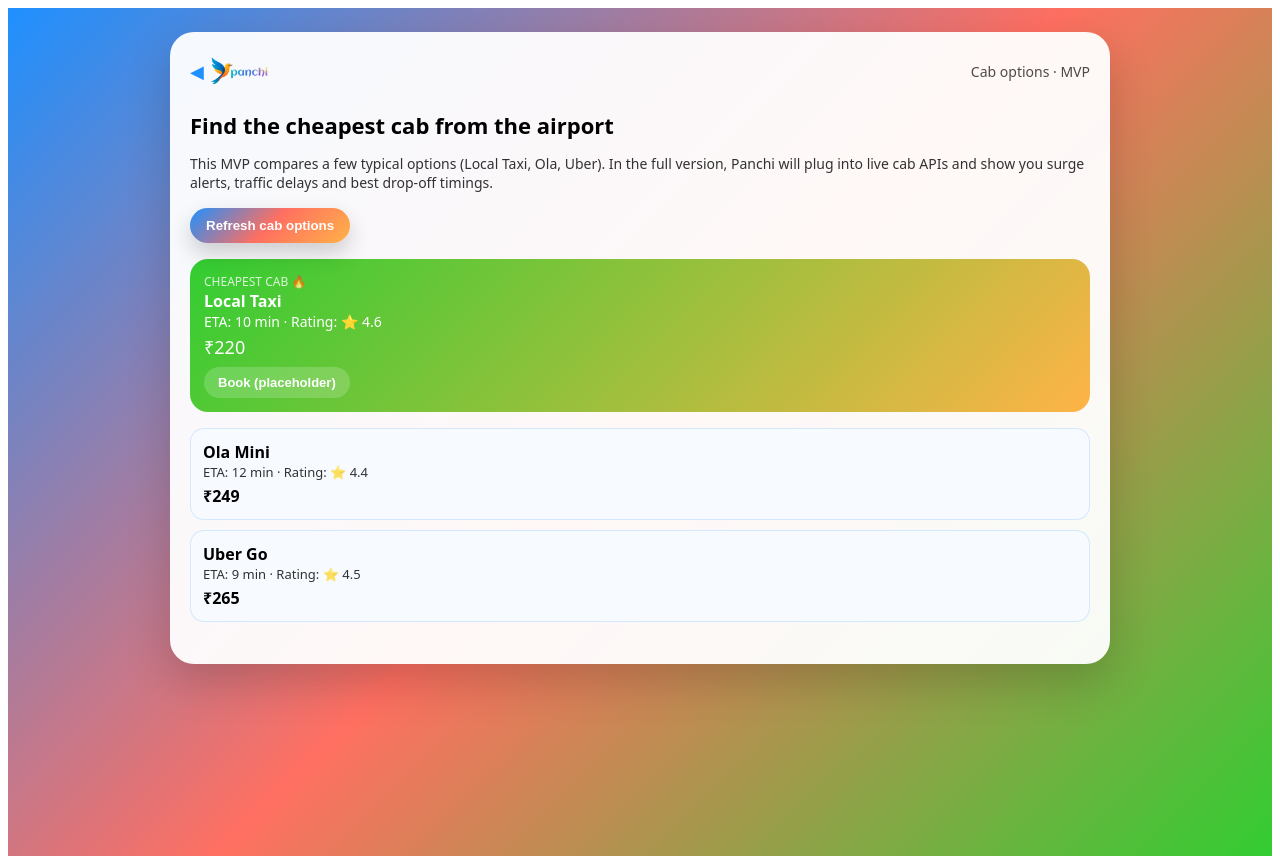
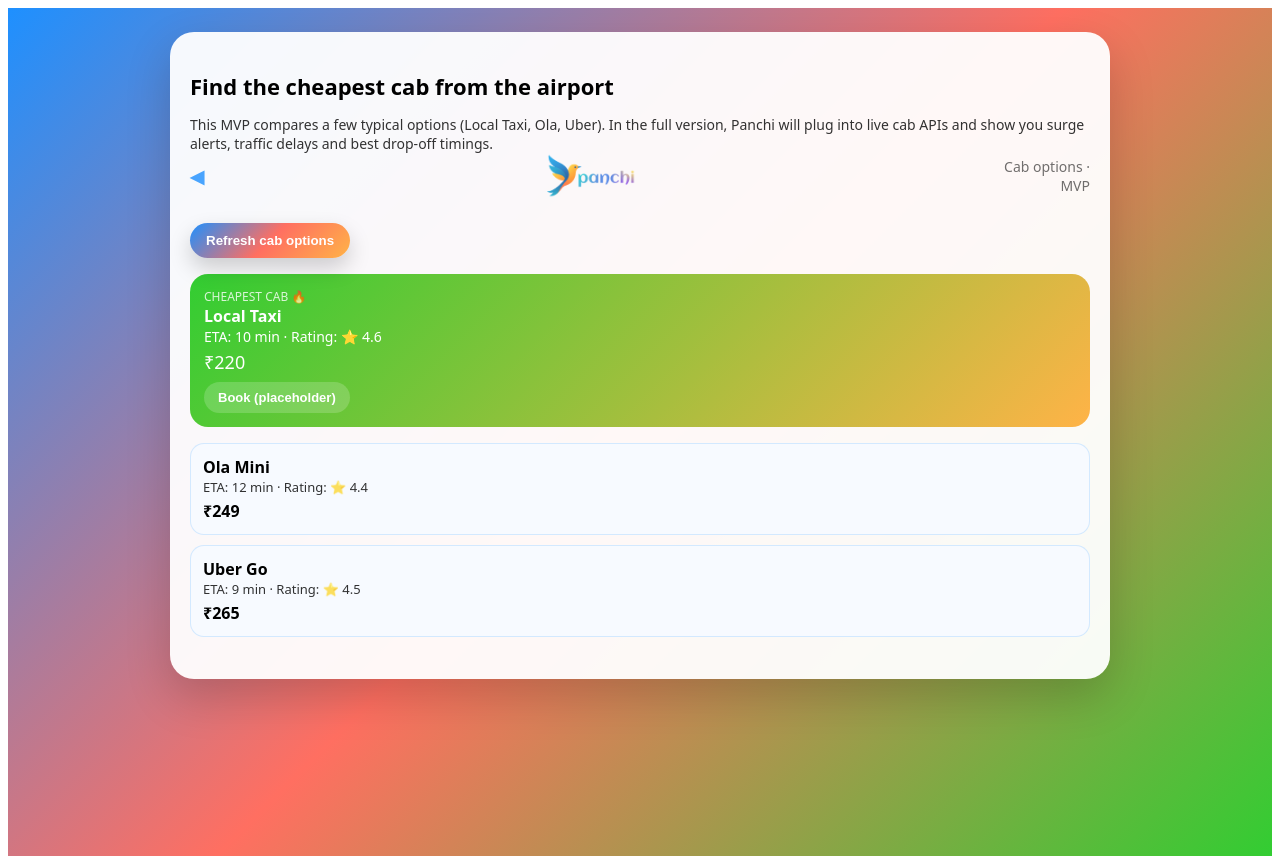
Before and after one commit to anil2941985/panchi-app, a Next.js app: page /cabs in a window 1280 px wide. Built offline with nearby package versions, Linux system fonts and the light colour scheme.

Commit message:
Update cabs.js

```diff
--- a/pages/cabs.js
+++ b/pages/cabs.js
@@ -48,6 +48,14 @@
         }}
       >
         {/* Header with logo + back */}
+
+        <h1 style={{ fontSize: 22, marginBottom: 8 }}>
+          Find the cheapest cab from the airport
+        </h1>
+        <p style={{ fontSize: 14, opacity: 0.8, marginBottom: 16 }}>
+          This MVP compares a few typical options (Local Taxi, Ola, Uber). In
+          the full version, Panchi will plug into live cab APIs and show you
+          surge alerts, traffic delays and best drop-off timings.
 <header
   style={{
     display: "flex",
@@ -56,32 +64,38 @@
     marginBottom: 24,
   }}
 >
+  {/* Back Button */}
   <a
     href="/"
     style={{
-              display: "flex",
-              alignItems: "center",
-              gap: "6px",
       textDecoration: "none",
+      fontSize: "18px",
+      color: "#1E90FF",
+      fontWeight: 600,
     }}
   >
-            <span style={{ fontSize: "18px", color: "#1E90FF" }}>◀︎</span>
+    ◀︎
+  </a>
+
+  {/* Center Logo */}
   <img
     src="/panchi-logo.png"
     alt="Panchi Logo"
-              style={{ height: "30px", width: "auto" }}
+    style={{
+      height: "46px",
+      width: "auto",
+      display: "block",
+      margin: "0 auto",
+      flexGrow: 1,
+      objectFit: "contain",
+    }}
   />
-          </a>
-          <div style={{ fontSize: 14, opacity: 0.7 }}>Cab options · MVP</div>
+
+  {/* Right Label */}
+  <div style={{ width: 110, textAlign: "right", fontSize: 14, opacity: 0.7 }}>
+    Cab options · MVP
+  </div>
 </header>
-
-        <h1 style={{ fontSize: 22, marginBottom: 8 }}>
-          Find the cheapest cab from the airport
-        </h1>
-        <p style={{ fontSize: 14, opacity: 0.8, marginBottom: 16 }}>
-          This MVP compares a few typical options (Local Taxi, Ola, Uber). In
-          the full version, Panchi will plug into live cab APIs and show you
-          surge alerts, traffic delays and best drop-off timings.
       </p>
 
         <div style={{ marginBottom: 16 }}>
```
Lines whose indentation alone changed are shown as unchanged.
